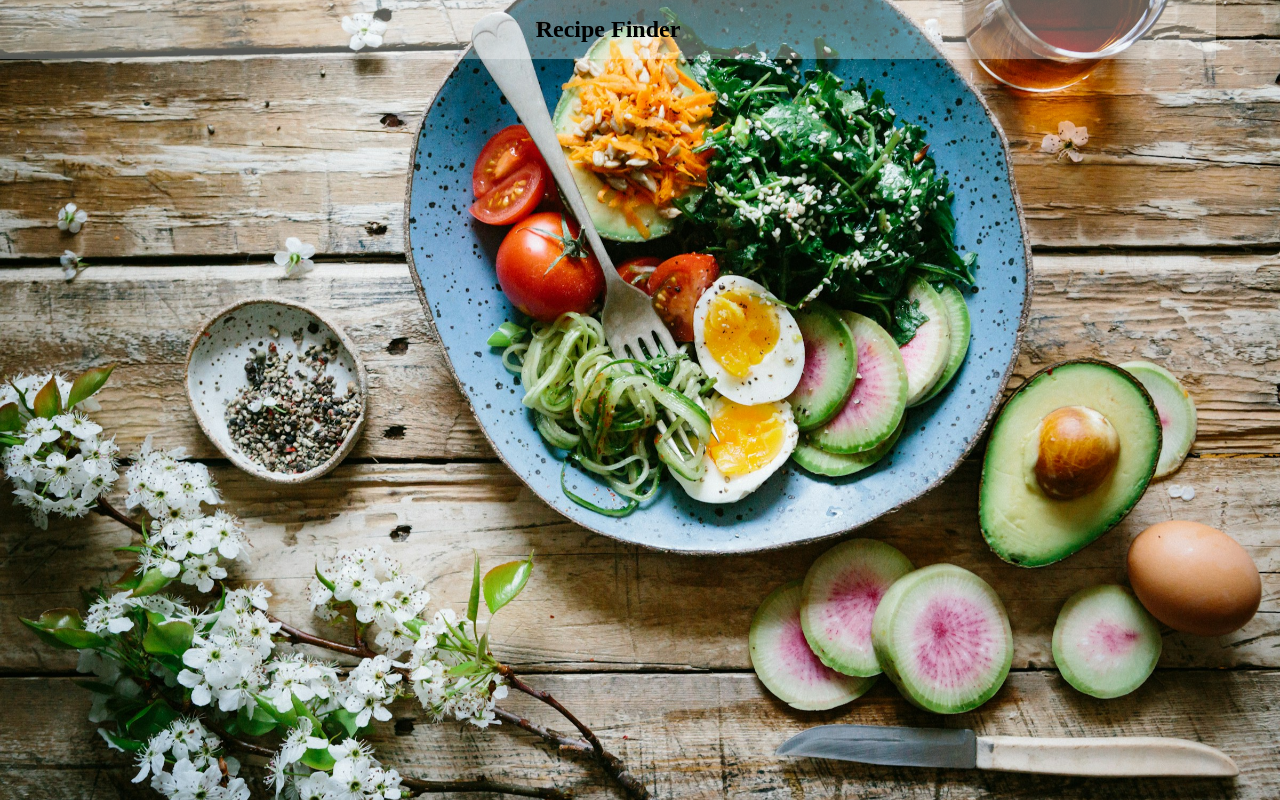
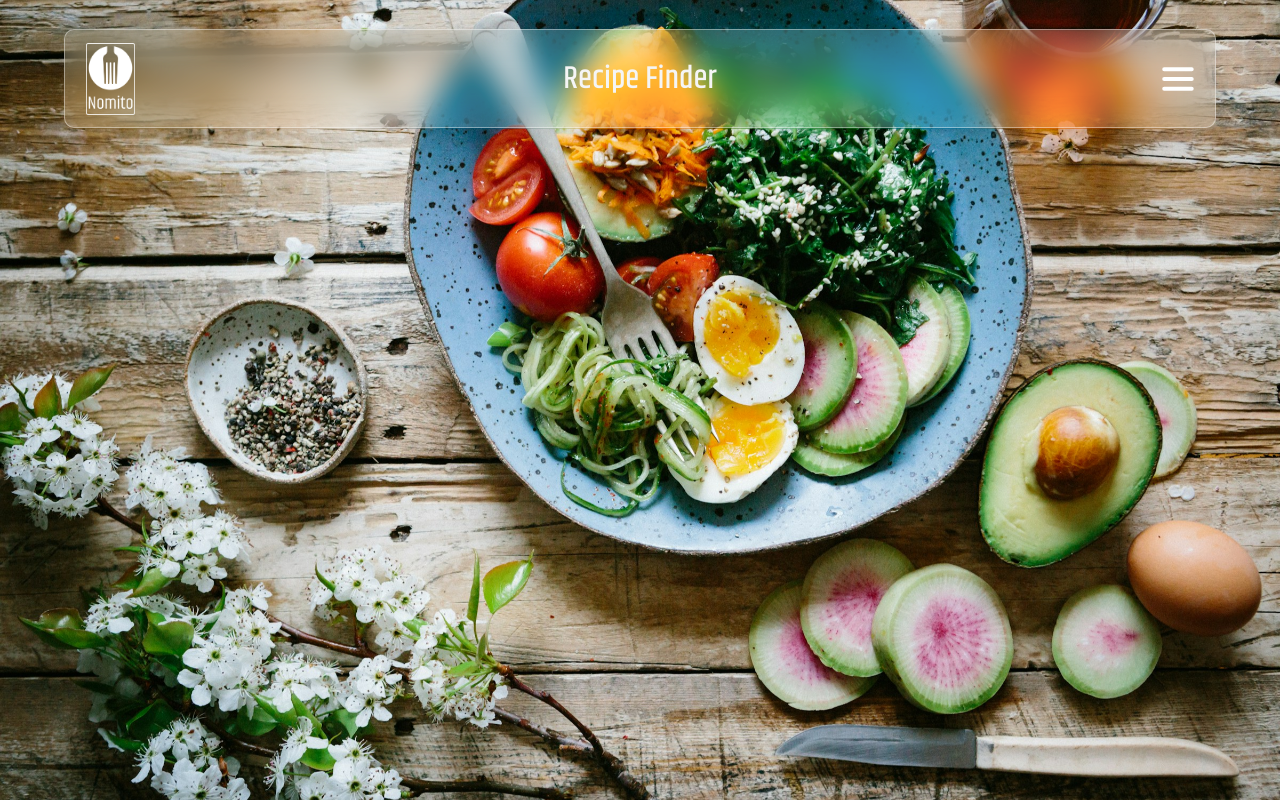
Before and after one commit to AdrianKnudsen/nomito, a Next.js app: page / in a window 1280 px wide. Built offline with nearby package versions, Linux system fonts and the light colour scheme.

Commit message:
Enhance NavBar component with logo and menu button; update layout and styles

```diff
--- a/app/components/NavBar.js
+++ b/app/components/NavBar.js
@@ -1,14 +1,38 @@
 import styles from "../../styles/nav.module.css";
+import Image from "next/image";
 
 const NavBar = () => {
   return (
-    <>
-      <nav className={styles.nav}>
-        <div>
-          <h1>Recipe Finder</h1>
-        </div>
-      </nav>
-    </>
+    <nav className={styles.navContainer}>
+      <div className={styles.nav}>
+        <Image
+          className={styles.logo}
+          src="/images/NomitoLogo.png"
+          alt="logo-img"
+          width={100}
+          height={100}
+        />
+        <div className={styles.title}>Recipe Finder</div>
+
+        <button className={styles.menuButton} aria-label="Open menu">
+          <svg
+            width="32"
+            height="32"
+            viewBox="0 0 21 17"
+            fill="none"
+            xmlns="http://www.w3.org/2000/svg"
+          >
+            <path
+              d="M1.44067 14.9583H19.524M1.44067 8.5H19.524M1.44067 2.04167H19.524"
+              stroke="white"
+              strokeWidth="2.58333"
+              strokeLinecap="round"
+              strokeLinejoin="round"
+            />
+          </svg>
+        </button>
+      </div>
+    </nav>
   );
 };
 
--- a/app/layout.js
+++ b/app/layout.js
@@ -1,15 +1,12 @@
 import { Geist, Geist_Mono } from "next/font/google";
+import { Khand } from "next/font/google";
 import "../styles/globals.css";
 import NavBar from "../app/components/NavBar";
 
-const geistSans = Geist({
-  variable: "--font-geist-sans",
+const khand = Khand({
   subsets: ["latin"],
-});
-
-const geistMono = Geist_Mono({
-  variable: "--font-geist-mono",
-  subsets: ["latin"],
+  weight: ["400", "500", "700"],
+  variable: "--font-khand",
 });
 
 export const metadata = {
@@ -20,7 +17,7 @@ export const metadata = {
 export default function RootLayout({ children }) {
   return (
     <html lang="en">
-      <body className={`${geistSans.variable} ${geistMono.variable}`}>
+      <body className={`${khand.variable}`}>
         {children}
         <NavBar></NavBar>
       </body>
--- a/styles/app.module.css
+++ b/styles/app.module.css
@@ -8,7 +8,7 @@
   top: 0;
   left: 0;
   z-index: -1;
-  background-position: 75% center;
+  background-position: 85% center;
 }
 
 @media (min-width: 600px) {
--- a/styles/nav.module.css
+++ b/styles/nav.module.css
@@ -1,8 +1,50 @@
+.navContainer {
+  display: flex;
+  justify-content: center;
+  margin-top: 1.8rem;
+}
+
 .nav {
-  display: flex;
+  width: 90%;
+  padding: 0.8rem;
+  background: rgba(255, 255, 255, 0.18); /* mer gjennomsiktig */
+  display: grid;
+  grid-template-columns: 1fr 2fr 1fr;
   align-items: center;
-  justify-content: center;
-  width: 95%;
-  padding: 1rem;
-  background: rgba(255, 255, 255, 0.33);
+  border-radius: 10px;
+  border: solid 1px rgba(255, 255, 255, 0.4);
+  backdrop-filter: blur(16px) saturate(180%);
+  -webkit-backdrop-filter: blur(16px) saturate(180%);
+  box-shadow: 0 4px 24px 0 rgba(0, 0, 0, 0.07);
 }
+
+.logo {
+  justify-self: start;
+  width: auto;
+  height: 4.5em;
+  margin-left: 0.5rem;
+}
+
+.title {
+  font-family: var(--font-khand), sans-serif;
+  font-weight: 500;
+  justify-self: center;
+  font-size: 2rem;
+  color: whitesmoke;
+}
+
+.menuButton {
+  justify-self: end;
+  background: none;
+  margin-right: 0.5rem;
+  border: none;
+  cursor: pointer;
+  box-shadow: none;
+  outline: none;
+}
+
+.menuButton svg {
+  width: 32px;
+  height: 32px;
+  display: block;
+}
```
Also changed, not shown: public/images/NomitoLogo.png (added), public/images/hamburgervector.svg (added).
